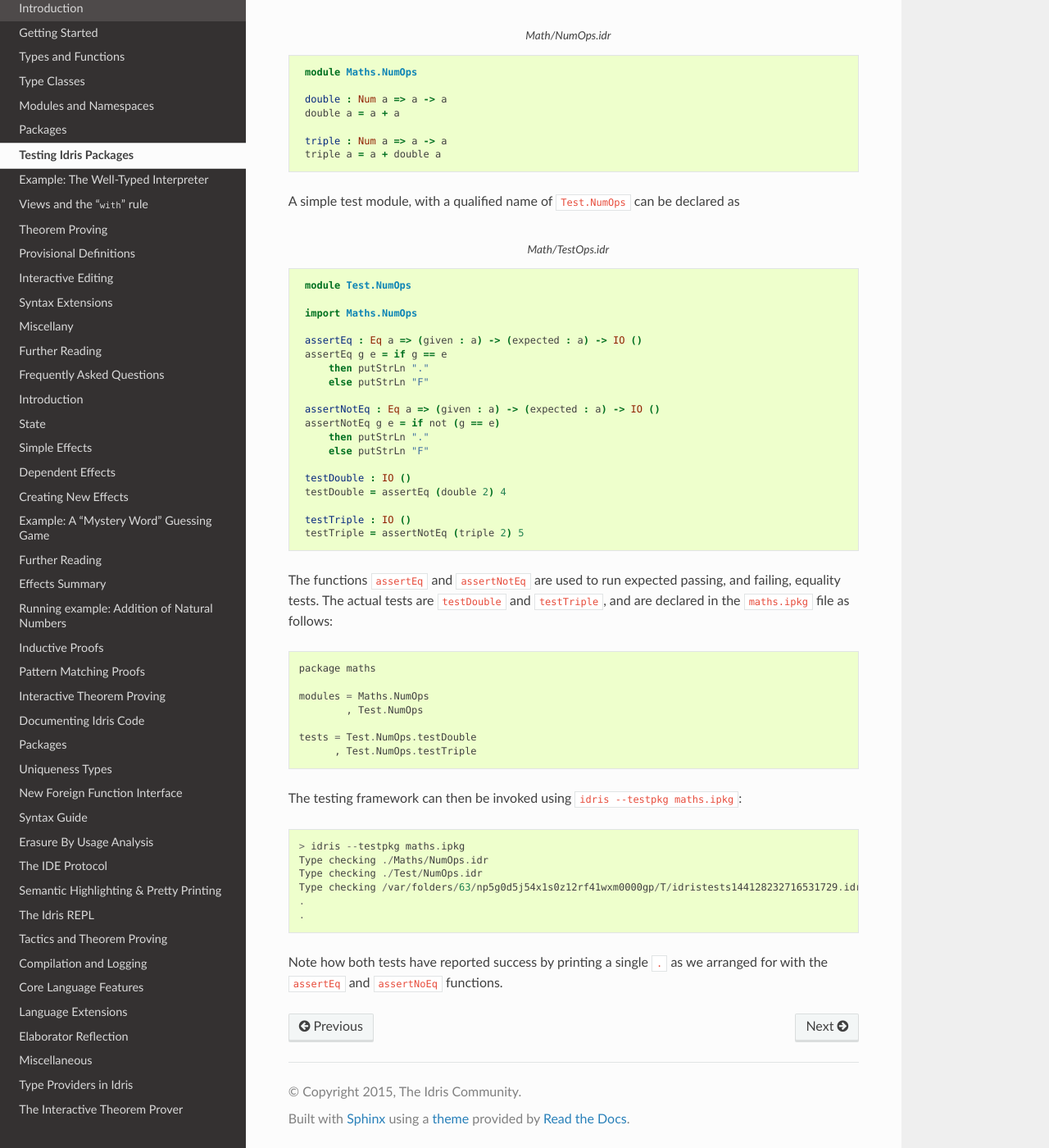
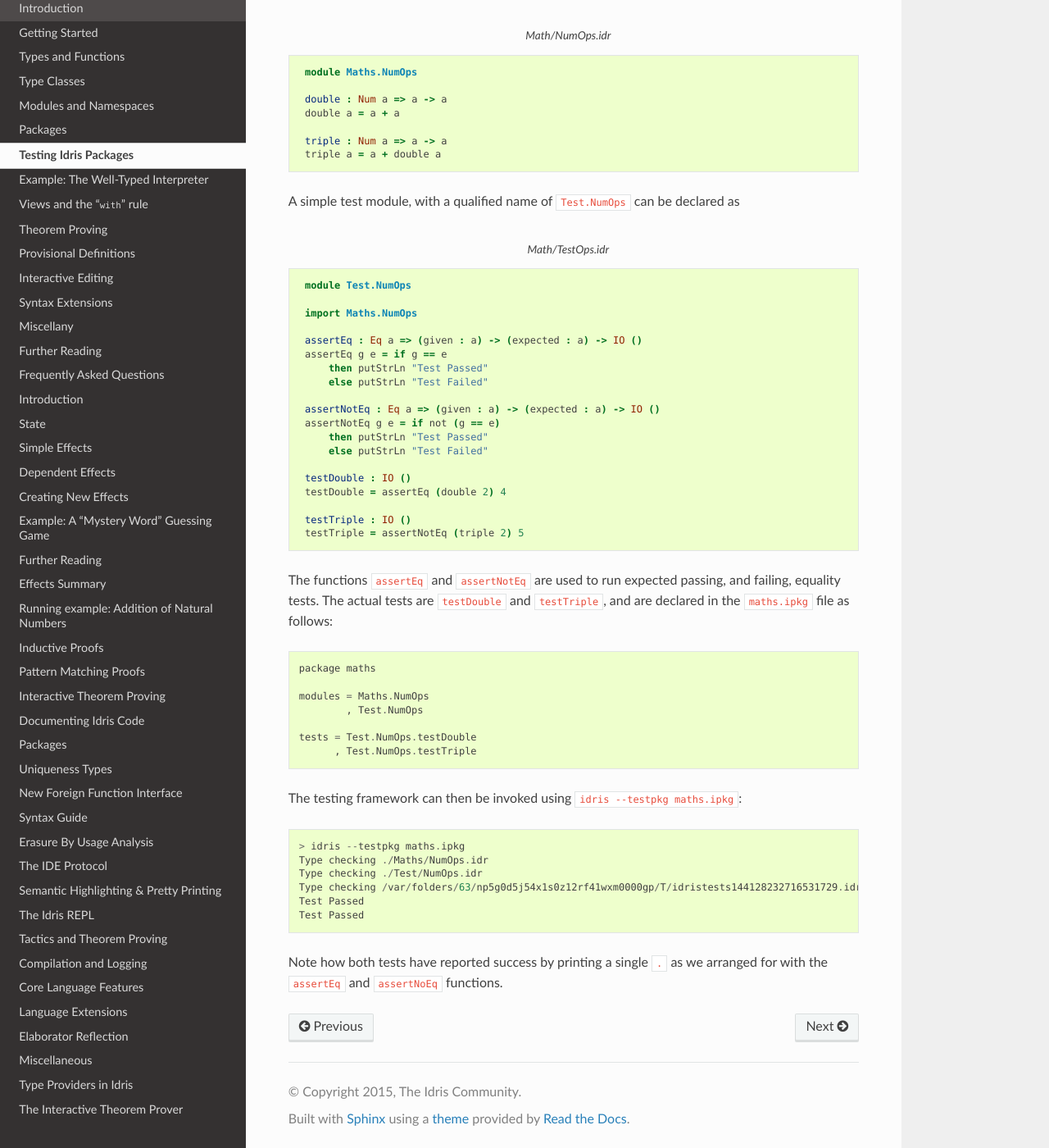
Before and after one commit to idris-lang/Idris-dev, a Sphinx documentation site: the page built from docs/tutorial/testing.rst, in a window 1280 px wide and 1400 px high, scrolled down 479 px. Shown: the whole window at 82% size. Built offline with Sphinx 7.4.7 and the Read the Docs theme 2.0.0, drawn with Linux system fonts in a browser that asks for light colours; formulas are drawn with MathJax 3.

Commit message:
Restores self-documenting test output
Thanks @jfdm!

```diff
--- a/docs/tutorial/testing.rst
+++ b/docs/tutorial/testing.rst
@@ -45,13 +45,13 @@ A simple test module, with a qualified name of ``Test.NumOps`` can be declared a
 
     assertEq : Eq a => (given : a) -> (expected : a) -> IO ()
     assertEq g e = if g == e
-        then putStrLn "."
-        else putStrLn "F"
+        then putStrLn "Test Passed"
+        else putStrLn "Test Failed"
 
     assertNotEq : Eq a => (given : a) -> (expected : a) -> IO ()
     assertNotEq g e = if not (g == e)
-        then putStrLn "."
-        else putStrLn "F"
+        then putStrLn "Test Passed"
+        else putStrLn "Test Failed"
 
     testDouble : IO ()
     testDouble = assertEq (double 2) 4
@@ -78,8 +78,8 @@ The testing framework can then be invoked using ``idris --testpkg maths.ipkg``::
     Type checking ./Maths/NumOps.idr
     Type checking ./Test/NumOps.idr
     Type checking /var/folders/63/np5g0d5j54x1s0z12rf41wxm0000gp/T/idristests144128232716531729.idr
-    .
-    .
+    Test Passed
+    Test Passed
 
 Note how both tests have reported success by printing a single ``.``
 as we arranged for with the ``assertEq`` and ``assertNoEq`` functions.
```
